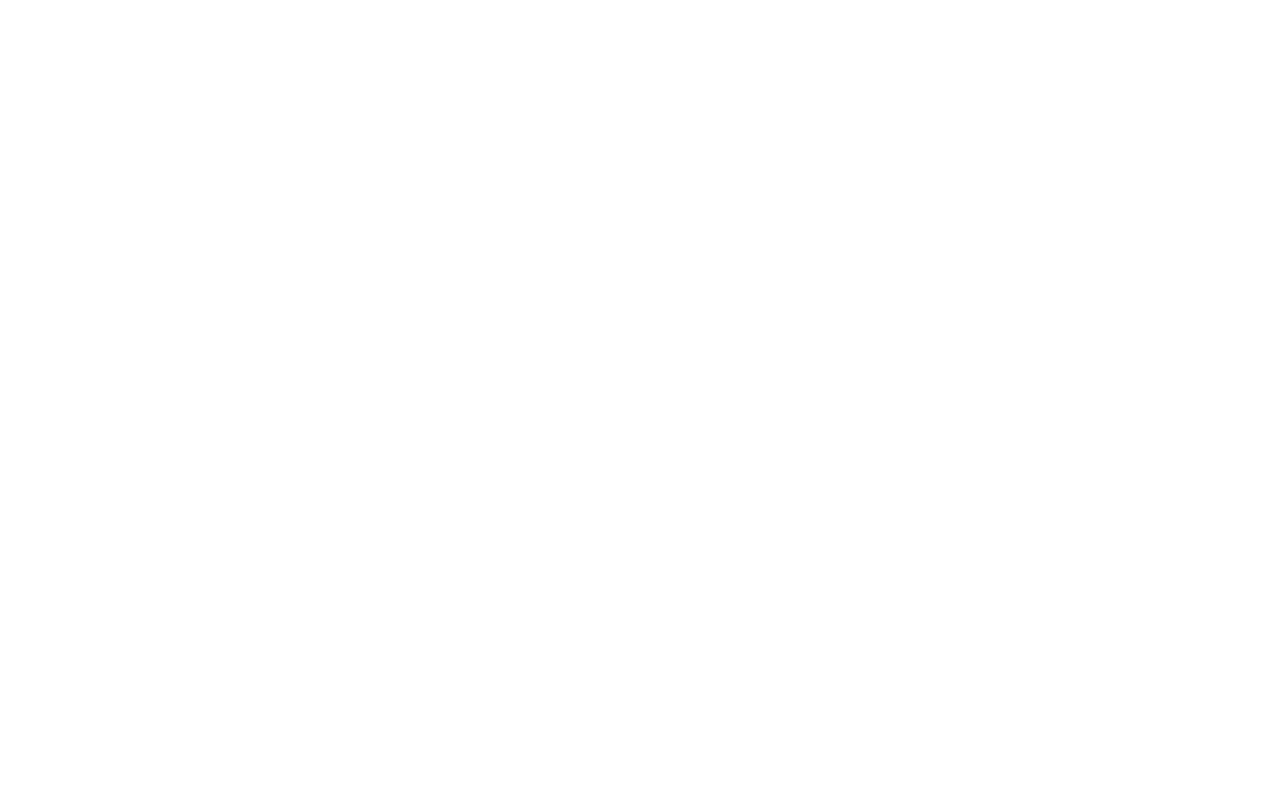
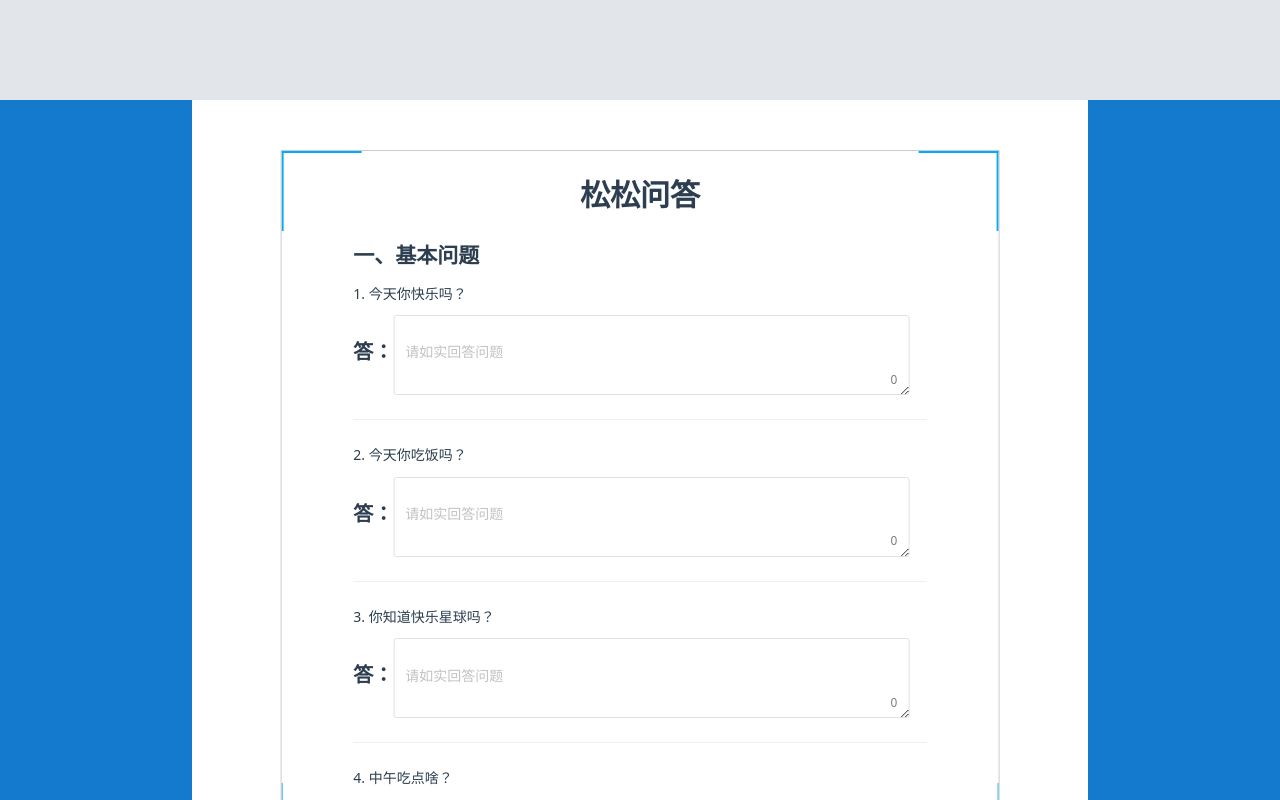
Before and after one commit to JiasNight/JiasPage-Web_bak, a Vue app: page /word in a window 1280 px wide. Before the commit this address had no page. Built offline with nearby package versions, Linux system fonts and the light colour scheme; sample sign-in values are in the browser's storage; a small style sheet from the web is missing.

Commit message:
md修改

```diff
--- a/src/router/index.ts
+++ b/src/router/index.ts
@@ -11,11 +11,6 @@
         path: 'home',
         name: 'Home',
         component: () => import('@/views/client/Home.vue')
-      },
-      {
-        path: 'markdown',
-        name: 'Markdown',
-        component: () => import('@/views/client/markdown/Markdown.vue')
       }
     ]
   },
@@ -23,6 +18,16 @@
     path: '/three',
     name: 'Three',
     component: () => import('@/views/client/three/Index.vue')
+  },
+  {
+    path: '/markdown',
+    name: 'Markdown',
+    component: () => import('@/views/client/markdown/Markdown.vue')
+  },
+  {
+    path: '/word',
+    name: 'Word',
+    component: () => import('@/views/client/markdown/Word.vue')
   },
   {
     path: '/login',
--- a/src/views/client/Header.vue
+++ b/src/views/client/Header.vue
@@ -29,8 +29,8 @@
           </router-link>
         </div>
         <div class="box-item item-menu">
-          <router-link to="/">
-            <span>菜单</span>
+          <router-link to="/word">
+            <span>word</span>
           </router-link>
         </div>
         <div class="box-item item-menu">
--- a/src/views/client/markdown/Markdown.vue
+++ b/src/views/client/markdown/Markdown.vue
@@ -1,12 +1,25 @@
 <template>
   <div class="markdown-container">
-    <div>
-      <router-link to="/">
+    <n-space class="container-top" justify="end">
+      <!-- <router-link to="/">
         <span>首页</span>
-      </router-link>
+      </router-link>-->
+      <n-button strong round>取 消</n-button>
+      <n-button strong round type="primary">保 存</n-button>
+    </n-space>
+    <n-divider>虚线</n-divider>
+    <div class="container-body">
+      <div class="body-catalogue">
+        <h3>目录</h3>
+      </div>
+      <md-editor
+        class="body-mdeditor"
+        v-model="markdownText"
+        showCodeRowNumber
+        @onSave="saveMarkdownText"
+      ></md-editor>
     </div>
-    <md-editor v-model="markdownText" showCodeRowNumber @onSave="saveMarkdownText"></md-editor>
-    <n-button @click="getMarkdownById" attr-type="button">获 取</n-button>
+    <!-- <n-button @click="getMarkdownById">获 取</n-button> -->
   </div>
 </template>
 
@@ -50,7 +63,29 @@
 <style lang="scss" scoped>
 .markdown-container {
   width: 100%;
+  height: 100%;
   background: rgba(222, 225, 230, 0.856);
+  .container-top {
+    width: 80%;
+    margin: 0 auto;
+    // height: 80px;
+  }
+  .container-body {
+    width: 70%;
+    height: calc(100vh - 120px);
+    margin: 0 auto;
+    .body-catalogue {
+      width: 13%;
+      height: 100%;
+      float: left;
+      border: 2px solid rgb(126, 119, 119);
+    }
+    .body-mdeditor {
+      width: 85%;
+      height: 100%;
+      float: right;
+    }
+  }
 }
 
 // 移动端优先原则
--- /dev/null
+++ b/src/views/client/markdown/Word.vue
@@ -0,0 +1,157 @@
+<template>
+  <div class="word-container">
+    <!-- 头部 -->
+    <div class="container-head"></div>
+    <!-- 内容 -->
+    <div class="container-body">
+      <div class="body-content">
+        <!-- 文档标题 -->
+        <div class="content-title">
+          <p>松松问答</p>
+        </div>
+        <!-- 文档主体 -->
+        <div class="content-main">
+          <h2>一、基本问题</h2>
+          <div class="main-base-question" v-for="(item, index) in questionList" :key="index">
+            <p>
+              <span>{{item.id}}.</span>
+              {{item.question}}
+            </p>
+            <span class="answer-span">答：</span>
+            <n-input
+              class="answer-input"
+              v-model:value="item.answer"
+              clearable
+              show-count
+              type="textarea"
+              placeholder="请如实回答问题"
+            />
+            <n-divider />
+          </div>
+          <n-space justify="end">
+            <n-button strong round>取 消</n-button>
+            <n-button strong round type="primary">保 存</n-button>
+          </n-space>
+        </div>
+      </div>
+    </div>
+    <!-- <div class="container-foot"></div> -->
+  </div>
+</template>
+
+<script lang="ts" setup>
+import { defineComponent, ref, reactive, isRef, toRefs, watch, computed, getCurrentInstance } from 'vue';
+
+const textValue = ref<string>('');
+
+const questionList = reactive([
+  {
+    id: 1,
+    question: '今天你快乐吗？',
+    answer: ''
+  },
+  {
+    id: 2,
+    question: '今天你吃饭吗？',
+    answer: ''
+  },
+  {
+    id: 3,
+    question: '你知道快乐星球吗？',
+    answer: ''
+  },
+  {
+    id: 4,
+    question: '中午吃点啥？',
+    answer: ''
+  }
+]);
+</script>
+
+<style lang="scss" scoped>
+.word-container {
+  width: 100%;
+  height: 100%;
+  background: #147ace;
+  .container-head {
+    width: 100%;
+    height: 100px;
+    background: #e2e5e9;
+    display: flex;
+    top: 0px;
+  }
+  .container-body {
+    width: 70%;
+    height: calc(100vh - 100px);
+    margin: 0 auto;
+    background: #ffffff;
+    position: relative;
+    overflow: auto;
+    .body-content {
+      width: 80%;
+      min-height: 90%;
+      position: absolute;
+      top: 50px;
+      left: 50%;
+      transform: translateX(-50%);
+      border: 1px solid #ccc;
+      background: linear-gradient(to left, rgb(4, 172, 247), rgb(4, 172, 247)) left top no-repeat, linear-gradient(to bottom, rgb(4, 172, 247), rgb(4, 172, 247)) left top no-repeat,
+        linear-gradient(to left, rgb(4, 172, 247), rgb(4, 172, 247)) right top no-repeat, linear-gradient(to bottom, rgb(4, 172, 247), rgb(4, 172, 247)) right top no-repeat,
+        linear-gradient(to left, rgb(4, 172, 247), rgb(4, 172, 247)) left bottom no-repeat, linear-gradient(to bottom, rgb(4, 172, 247), rgb(4, 172, 247)) left bottom no-repeat,
+        linear-gradient(to left, rgb(4, 172, 247), rgb(4, 172, 247)) right bottom no-repeat, linear-gradient(to left, rgb(4, 172, 247), rgb(4, 172, 247)) right bottom no-repeat;
+      /*设置大小*/
+      background-size: 2px 80px, 80px 2px, 2px 80px, 80px 2px, 1px 200px, 80px 5px, 1px 200px, 80px 5px;
+      .content-title {
+        p {
+          text-align: center;
+          font-size: 30px;
+          font-weight: bolder;
+          margin-top: 20px;
+        }
+      }
+      .content-main {
+        width: 80%;
+        margin: 20px auto;
+        .main-base-question {
+          p {
+            margin: 10px 0;
+          }
+          .answer-span {
+            font-size: 20px;
+            font-weight: 900;
+          }
+          .answer-input {
+            width: 90%;
+            vertical-align: middle;
+            :deep(.n-input__placeholder) {
+              transform: translate(0, 25%);
+            }
+          }
+        }
+      }
+    }
+  }
+  // .container-foot {
+  //   width: 100%;
+  //   height: 50px;
+  //   background: green;
+  // }
+}
+
+// 移动端优先原则
+// 横向放置的手机及分辨率更小的设备
+@media (max-width: 480px) {
+}
+// 横向放置的手机和竖向放置的平板之间的分辨率
+@media (min-width: 481px) and (max-width: 767px) {
+}
+// 平板电脑和小屏电脑之间的分辨率
+@media (min-width: 768px) and (max-width: 979px) {
+}
+// 大屏幕
+@media (min-width: 1200px) {
+}
+// 超大屏幕
+@media (min-width: 1600px) {
+}
+</style>
```
